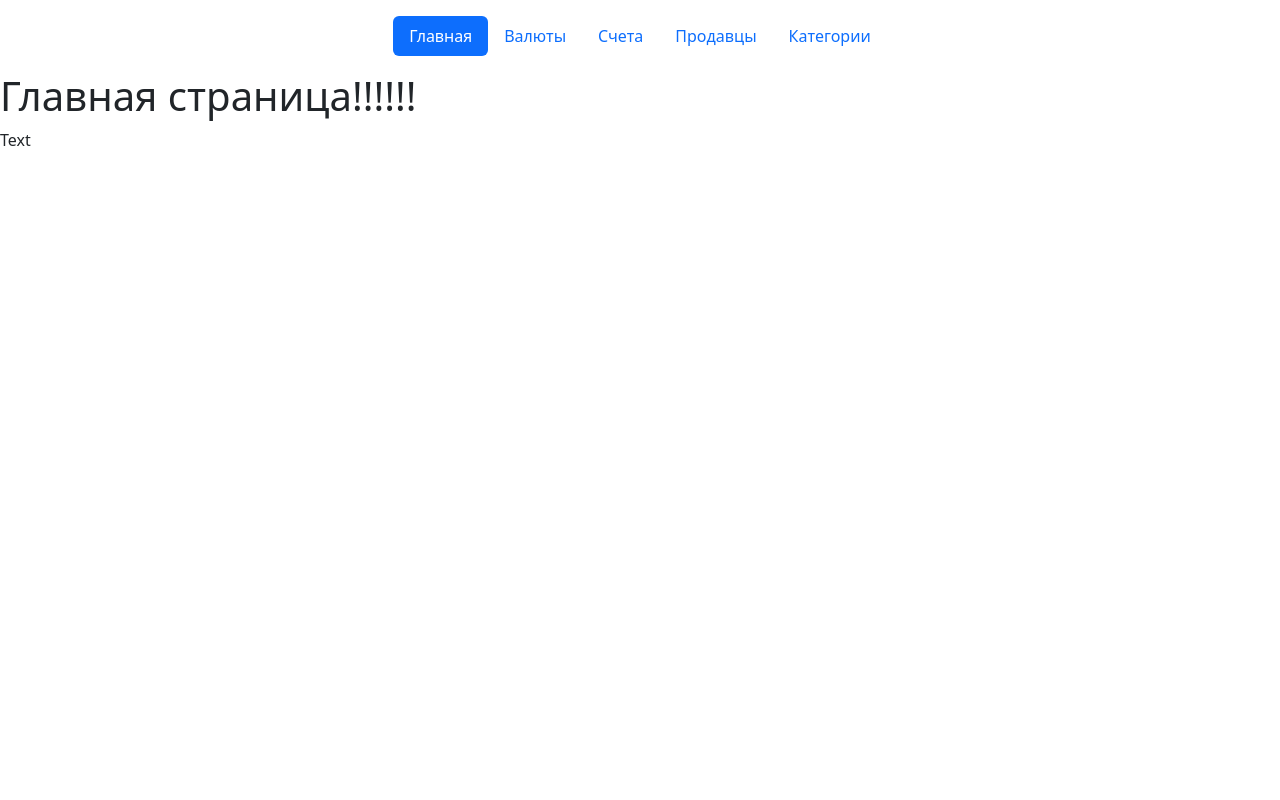
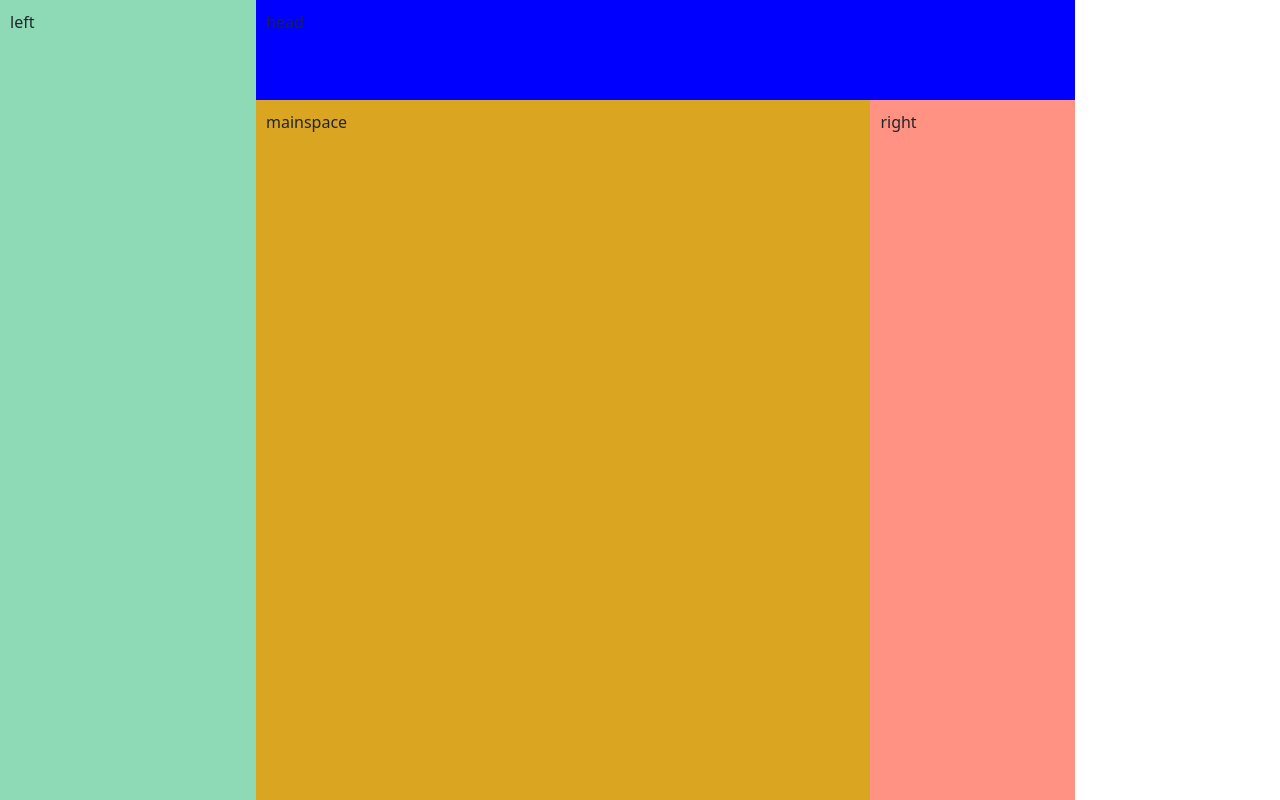
Before and after one commit to Zudin116/mybudget, a Django app: page / in a window 1280 px wide. Run offline with Django 4.2, Linux system fonts and the light colour scheme.

Commit message:
start creating new html templates

```diff
--- a/account/templates/account/base.html
+++ b/account/templates/account/base.html
@@ -10,9 +10,9 @@
         <div class="container">
             <header class="d-flex justify-content-center py-3">
               <ul class="nav nav-pills">
-                <li class="nav-item"><a href="/payers" class="nav-link active" aria-current="page">Главная</a></li>
+                <li class="nav-item"><a href="/payers" class="nav-link">Главная</a></li>
                 <li class="nav-item"><a href="/payers" class="nav-link">Валюты</a></li>
-                <li class="nav-item"><a href="/payers" class="nav-link">Счета</a></li>
+                <li class="nav-item"><a href="/payers" class="nav-link active">Счета <aria-current="page"></a></li>
                 <li class="nav-item"><a href="/payers" class="nav-link">Продавцы</a></li>
                 <li class="nav-item"><a href="/payers" class="nav-link">Категории</a></li>
               </ul>
--- a/account/views.py
+++ b/account/views.py
@@ -2,4 +2,5 @@ from django.shortcuts import render
 
 
 def index(request):
+
     return render(request, "account/index.html")
--- /dev/null
+++ b/category/templates/category/base.html
@@ -0,0 +1,26 @@
+<!DOCTYPE html>
+<html lang="ru">
+    <head>
+        <meta charset="UTF-8">
+        <meta name="viewport" content="width=device-width, initial-scale=1, maximum-scale=1, user-scalable=0">
+        <title>{% block title%}{% endblock %}</title>
+        <link href="/static/css/index.css" rel="stylesheet">
+        <link href="https://cdn.jsdelivr.net/npm/bootstrap@5.2.0/dist/css/bootstrap.min.css" rel="stylesheet" integrity="sha384-gH2yIJqKdNHPEq0n4Mqa/HGKIhSkIHeL5AyhkYV8i59U5AR6csBvApHHNl/vI1Bx" crossorigin="anonymous">
+    </head>
+    <body>
+        <div class="left-sidebar">
+            left
+        </div>
+        <div class="mainspace">
+            <header>
+                head
+            </header>
+            <div class="content">
+                {% block content%}{% endblock %}
+            </div>
+            <div class="right-sidebar">
+                right
+            </div>
+        </div>
+    </body>
+</html>
--- /dev/null
+++ b/category/templates/category/index.html
@@ -0,0 +1,9 @@
+{% extends './base.html' %}
+
+{% block title%}
+My budget
+{% endblock %}
+
+{% block content%}
+mainspace
+{% endblock %}
--- a/category/views.py
+++ b/category/views.py
@@ -1,3 +1,6 @@
 from django.shortcuts import render
 
-# Create your views here.
+
+def index(request):
+
+    return render(request, "category/index.html")
--- a/mybudget/settings.py
+++ b/mybudget/settings.py
@@ -121,6 +121,7 @@ USE_TZ = True
 # https://docs.djangoproject.com/en/4.1/howto/static-files/
 
 STATIC_URL = "static/"
+STATICFILES_DIRS = [BASE_DIR / "static"]
 
 # Default primary key field type
 # https://docs.djangoproject.com/en/4.1/ref/settings/#default-auto-field
--- a/mybudget/urls.py
+++ b/mybudget/urls.py
@@ -16,9 +16,11 @@ Including another URLconf
 from django.contrib import admin
 from django.urls import path
 
-from account.views import index
+# from account.views import index
+from category.views import index
 
 urlpatterns = [
     path("admin/", admin.site.urls),
     path("", index, name="index"),
+    path("account/", index, name="account"),
 ]
--- /dev/null
+++ b/static/css/index.css
@@ -0,0 +1,46 @@
+body {
+    max-width: 100%; /* ограничение максимальной ширины  */
+    margin: 0 auto;
+}
+
+header {
+    width: 80%;
+    background: blue;
+    padding: 10px;
+    height: 100px;
+}
+/* для всех блоков внутри body изменяем алгоритм расчета ширины блоков и добавляем все блокам поля 10px */
+body div {
+    -webkit-box-sizing: border-box;
+    -moz-box-sizing: border-box;
+    box-sizing: border-box;
+    padding: 10px;
+}
+
+.left-sidebar {
+    width: 20%;
+    background: #8ED9B6;
+    float: left;
+    height: 100vh;
+}
+
+.mainspace {
+    width: 80%;
+    float: left;
+    padding: 0px;
+    height: 100vh;
+}
+
+.content {
+    float: left;
+    width: 60%;
+    background: goldenrod;
+    height: calc(100vh - 100px);
+}
+
+.right-sidebar {
+    width: 20%;
+    background: #FF9282;
+    float: left;
+    height: calc(100vh - 100px);;
+}
```
